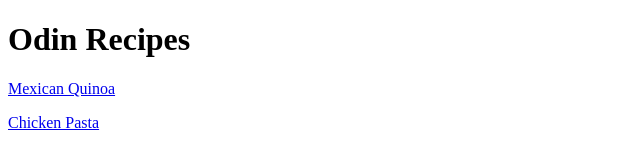
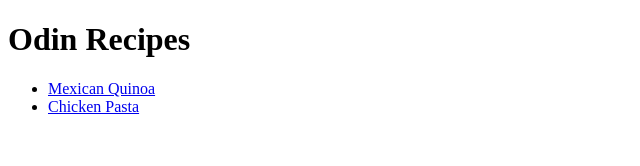
Before and after one commit to MakersMarked/odin_recipes, a plain HTML site: page index.html in a window 1280 px wide. Shown: the whole page, without its empty margins (0-640 px from the left). Drawn offline with Linux system fonts and the light colour scheme.

Commit message:
restructure recipe list

```diff
--- a/index.html
+++ b/index.html
@@ -6,9 +6,10 @@
     </head>
     <body>
         <h1>Odin Recipes</h1>
-            <p><a href="recipes/mexican-quinoa.html">Mexican Quinoa</a></p>
-            <p><a href="recipes/chicken-pasta.html">Chicken Pasta</a></p>
-
+            <ul>
+                <li><a href="recipes/mexican-quinoa.html">Mexican Quinoa</a></li>
+                <li><a href="recipes/chicken-pasta.html">Chicken Pasta</a></li>
+            </ul>
 
     </body>
 </Html>
```
